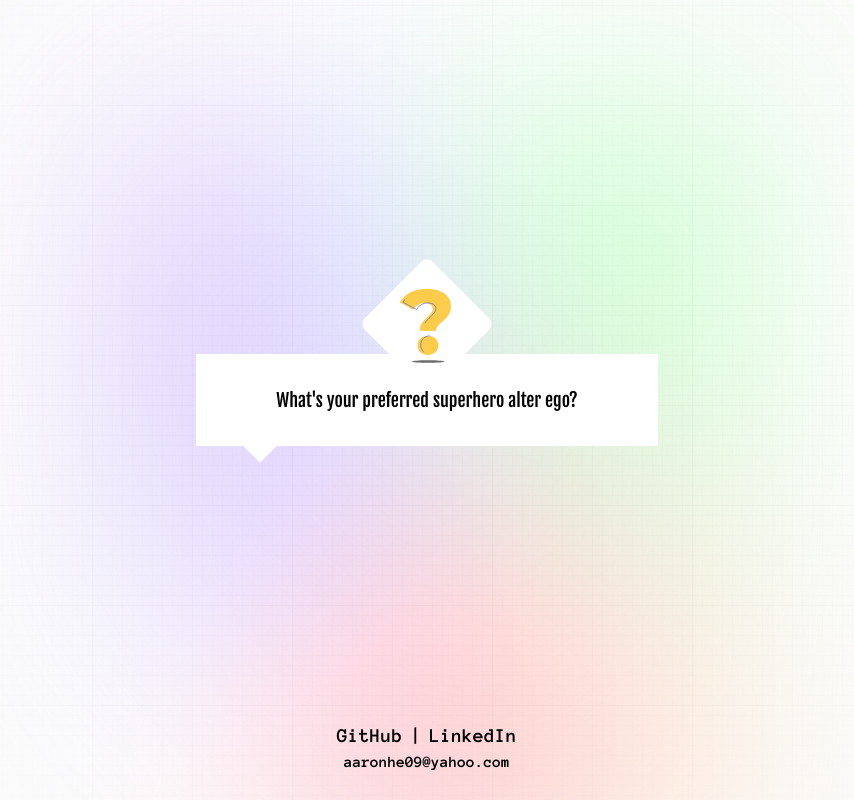
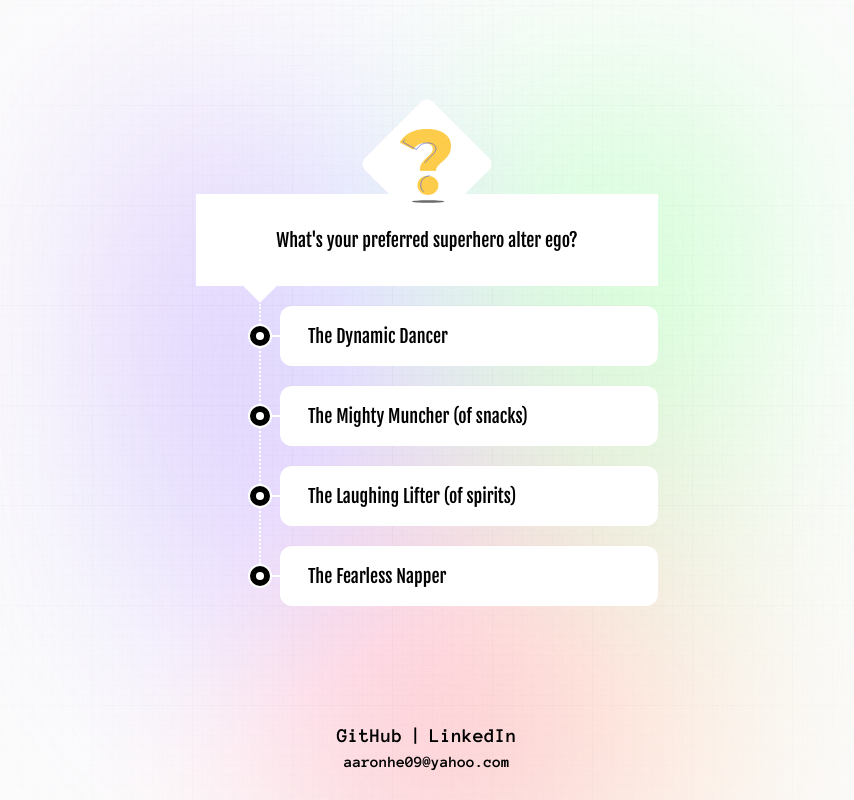
Before and after one commit to AaronHe09/rizz-o-meter, a Next.js app in the folder rizz-o-meter/: page /game in a window 1280 px wide. Shown: the whole page, without its empty margins (213-1067 px from the left). Built offline with nearby package versions, Linux system fonts and the light colour scheme.

Commit message:
finished css layout for answers and questions

```diff
--- a/rizz-o-meter/app/game/page.js
+++ b/rizz-o-meter/app/game/page.js
@@ -1,4 +1,5 @@
 "use client";
+import Answers from "@/components/Answers";
 import Gif from "@/components/Gif";
 import Question from "@/components/Question";
 import { useState } from "react";
@@ -103,8 +104,9 @@ const Game = () => {
   const [currentQuestion, setCurrentQuestion] = useState(0);
 
   return (
-    <section>
+    <section className="max-w-[462px] w-full">
       <Question questions={questions} currentQuestion={currentQuestion} />
+      <Answers currentQuestion={currentQuestion} questions={questions} />
     </section>
   );
 };
--- /dev/null
+++ b/rizz-o-meter/components/Answers.js
@@ -0,0 +1,22 @@
+import React from "react";
+
+const Answers = ({ questions, currentQuestion }) => {
+  return (
+    <div className="relative ml-16 before:content-[''] before:absolute before:left-[-1px] before:top-[-2px] before:h-64 sm:before:h-[260px] before:border-l-2 before:border-dotted before:border-white">
+      {questions[currentQuestion].options.map((option) => {
+        return (
+          <div className="relative text-sm sm:text-lg cursor-default ml-5 mt-5 pl-7 py-4 rounded-xl bg-white">
+            <p className="before:absolute before:transform before:-translate-y-1/2 before:top-1/2 before:left-[-10px] before:h-[2px] before:w-5 before:bg-white before:z-[-1]">
+              {option.text}
+            </p>
+            <div className="rounded-full h-6 w-6 absolute bg-black border-solid border-2 border-white top-1/2 transform -translate-y-1/2  left-[-32px]">
+              <div className="relative bg-white h-2 w-2 rounded full top-1/2 left-1/2 transform -translate-x-1/2 -translate-y-1/2"></div>
+            </div>
+          </div>
+        );
+      })}
+    </div>
+  );
+};
+
+export default Answers;
--- a/rizz-o-meter/components/Question.js
+++ b/rizz-o-meter/components/Question.js
@@ -3,9 +3,9 @@ import Gif from "./Gif";
 
 const Question = ({ questions, currentQuestion }) => {
   return (
-    <div className="relative">
+    <div className="relative mb-2">
       <div className="rectangle bg-white py-8 px-20 ">
-        <p className="text-center text-sm sm:text-lg cursor-default max-w-[242px] sm:max-w-none">
+        <p className="text-center text-sm sm:text-lg cursor-default max-w-[242px] sm:max-w-none m-auto">
           {questions[currentQuestion].question}
         </p>
       </div>
```
